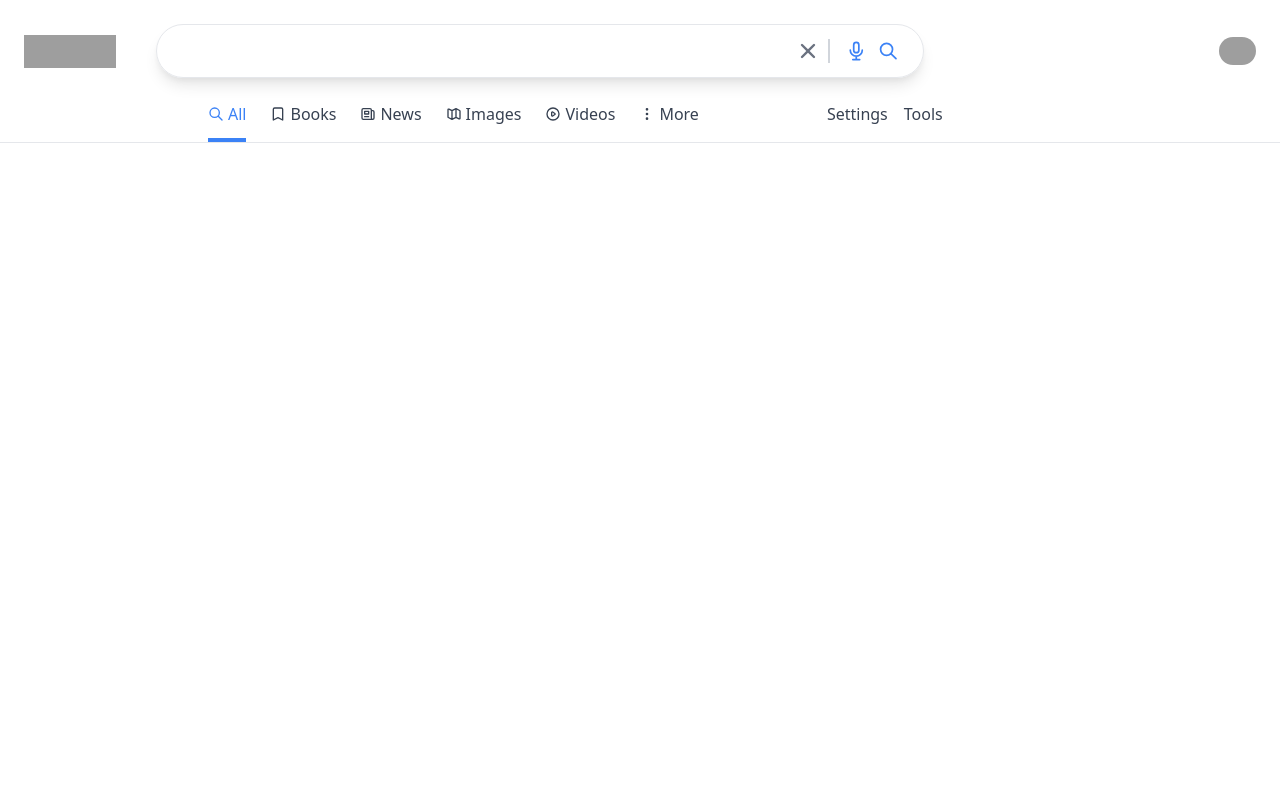
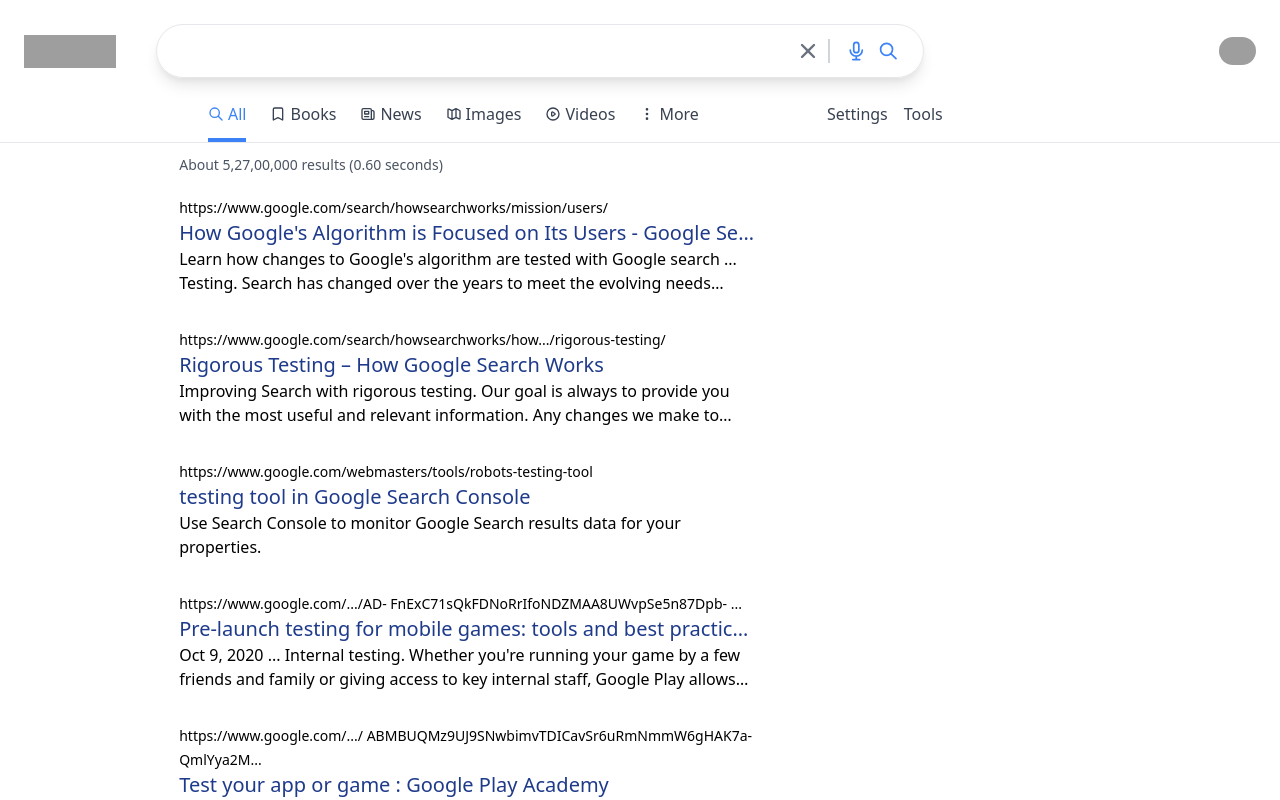
Before and after one commit to hawaijar/nextjs-googleclone, a Next.js app: page /search in a window 1280 px wide. Shown: the top 800 px of the page. Built offline with nearby package versions, Linux system fonts and the light colour scheme; no server answers; grey boxes are pictures that could not be loaded.

Commit message:
Added - Search Results

```diff
--- /dev/null
+++ b/components/SearchResult.js
@@ -0,0 +1,19 @@
+import React from "react";
+import SearchResultItem from "./SearchResultItem";
+
+const SearchResult = ({ results }) => {
+  const { searchInformation } = results;
+  const { formattedSearchTime, totalResults } = searchInformation;
+  return (
+    <div className={"mx-auto w-full px-3 sm:pl-[5%] md:pl-[14%] lg:pl-[52]"}>
+      <p className={`text-gray-600 text-sm mt-3 mb-5`}>
+        {`About ${totalResults} results (${formattedSearchTime} seconds)`}
+      </p>
+      {results.items.map((item) => (
+        <SearchResultItem key={item.link} {...item} />
+      ))}
+    </div>
+  );
+};
+
+export default SearchResult;
--- /dev/null
+++ b/components/SearchResultItem.js
@@ -0,0 +1,25 @@
+import React from "react";
+
+const SearchResultItem = ({ snippet, link, formattedUrl, title }) => {
+  return (
+    <div className={"max-w-xl mb-8"}>
+      <div className={"group"}>
+        <a href={link} className={"text-sm"}>
+          {formattedUrl}
+        </a>
+        <a href={link}>
+          <h2
+            className={
+              "truncate text-xl text-blue-900 font-medium group-hover:underline"
+            }
+          >
+            {title}
+          </h2>
+        </a>
+      </div>
+      <p className={"line-clamp-2"}>{snippet}</p>
+    </div>
+  );
+};
+
+export default SearchResultItem;
--- a/data/index.js
+++ b/data/index.js
@@ -26,7 +26,7 @@
   searchInformation: {
     searchTime: 0.598941,
     formattedSearchTime: "0.60",
-    totalResults: "10",
+    totalResults: "5,27,00,000",
     formattedTotalResults: "10",
   },
   items: [
--- a/package.json
+++ b/package.json
@@ -10,6 +10,7 @@
   },
   "dependencies": {
     "@heroicons/react": "^1.0.4",
+    "@tailwindcss/line-clamp": "^0.2.2",
     "dotenv": "^10.0.0",
     "next": "11.1.2",
     "prettier": "^2.4.1",
--- a/pages/search.js
+++ b/pages/search.js
@@ -1,19 +1,24 @@
 import Head from "next/head";
 import Header from "../components/Header";
 import ResponseData from "../data";
+import { useRouter } from "next/router";
+import SearchResult from "../components/SearchResult";
+
 function Search({ results }) {
   console.log(results);
+  const router = useRouter();
   return (
     <div>
       <div>
         <Head>
-          <title>Search results</title>
+          <title>{`${router.query.term} - Google Search`}</title>
           <link rel="icon" href="https://www.google.com/favicon.ico" />
         </Head>
 
         {/* header */}
         <Header />
         {/* search result */}
+        <SearchResult results={results} />
       </div>
     </div>
   );
@@ -29,7 +34,8 @@
 // NextJS specific SSR directive(s)
 export async function getServerSideProps(context) {
   const useDummyData = true;
-  const URL = `${SEARCH_API}?key=${API_KEY}&cx=${CONTEXT_KEY}&q=${context.query.term}`;
+  const startIndex = context.query.start || "0";
+  const URL = `${SEARCH_API}?key=${API_KEY}&cx=${CONTEXT_KEY}&q=${context.query.term}&start=${startIndex}`;
   const data = useDummyData
     ? ResponseData
     : await fetch(URL).then((response) => response.json());
--- a/tailwind.config.js
+++ b/tailwind.config.js
@@ -1,6 +1,6 @@
 module.exports = {
   mode: "jit",
-  purge: ['./pages/**/*.{js,ts,jsx,tsx}', './components/**/*.{js,ts,jsx,tsx}'],
+  purge: ["./pages/**/*.{js,ts,jsx,tsx}", "./components/**/*.{js,ts,jsx,tsx}"],
   darkMode: false, // or 'media' or 'class'
   theme: {
     extend: {},
@@ -8,5 +8,5 @@
   variants: {
     extend: {},
   },
-  plugins: [],
+  plugins: [require("@tailwindcss/line-clamp")],
 };
```
Also changed, not shown: 1 other file (tests, documents, lock files or other folders).
